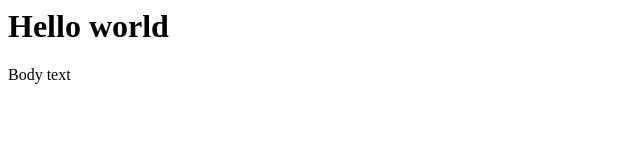
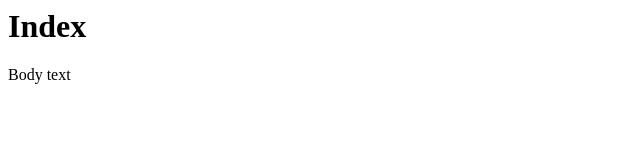
Before and after one commit to welly/jenkins_testing, a plain HTML site: page index.html in a window 1280 px wide. Shown: the whole page, without its empty margins (0-640 px from the left). Drawn offline with Linux system fonts and the light colour scheme.

Commit message:
Some updates

```diff
--- a/index.html
+++ b/index.html
@@ -1,9 +1,9 @@
 <html>
 <head>
-  <title>Hello world</title>
+  <title>Index.html</title>
 </head>
 <body>
-  <h1>Hello world</h1>
+  <h1>Index</h1>
   <p>Body text</h1>
 </body>
 </html>
```
Also changed, not shown: about.html (+9 -1 lines).
